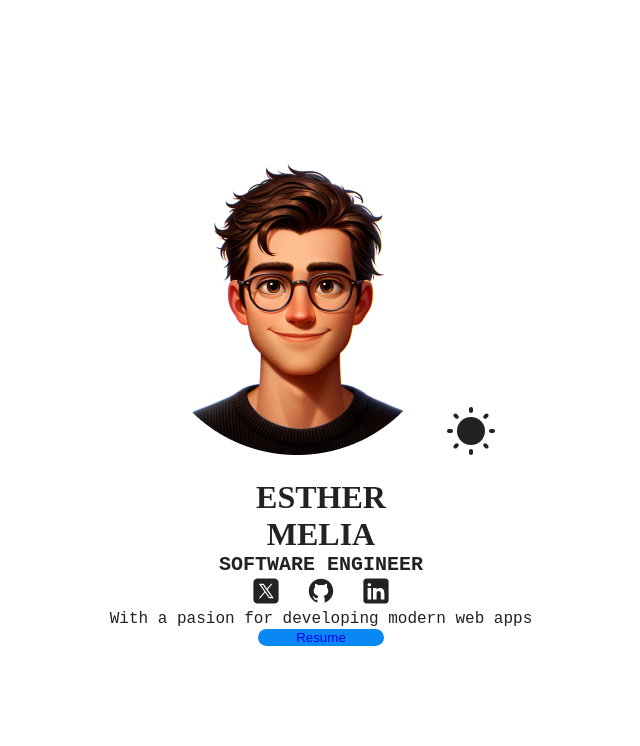
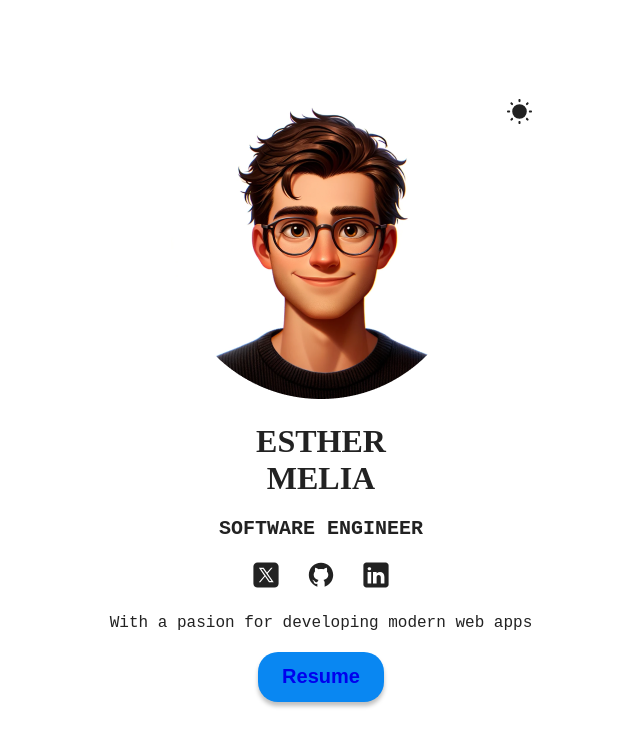
Before and after one commit to carolineeey/portfolio-web, a React (Vite) app: page / in a window 1280 px wide. Shown: the top 746 px of the page, without its empty margins (319-959 px from the left). Built offline with nearby package versions, Linux system fonts and the light colour scheme.

Commit message:
Complete the css for the profile section

```diff
--- a/src/sections/profile/profileStyles.module.css
+++ b/src/sections/profile/profileStyles.module.css
@@ -36,5 +36,45 @@
         border: none;
         border-radius: 20px;
         width: 126px;
+        height: 50px;
+        font-size: 20px;
+        font-weight: bold;
+        box-shadow: 0 4px 4px rgba(0, 0, 0, 0.25);
+        transition: box-shadow 200ms ease-in-out transform 200ms ease-in-out;
+    }
+
+    button:hover {
+        transform: scale(1.05);
+    }
+
+    button:active {
+        transform: translateY(2px);
+        box-shadow: 0 2px 2px rgba(0, 0, 0, 0.25);
     }
 }
+
+.colorModeContainer {
+    position: relative;
+}
+
+.colorMode {
+    position: absolute;
+    right: 0;
+    width: 25px;
+}
+
+.colorMode:hover {
+    cursor: column
+    ;
+}
+
+.description {
+    max-width: 24ch;
+}
+
+.info {
+    display: flex;
+    justify-content: center;
+    flex-direction: column;
+    gap: 20px;
+}
```
